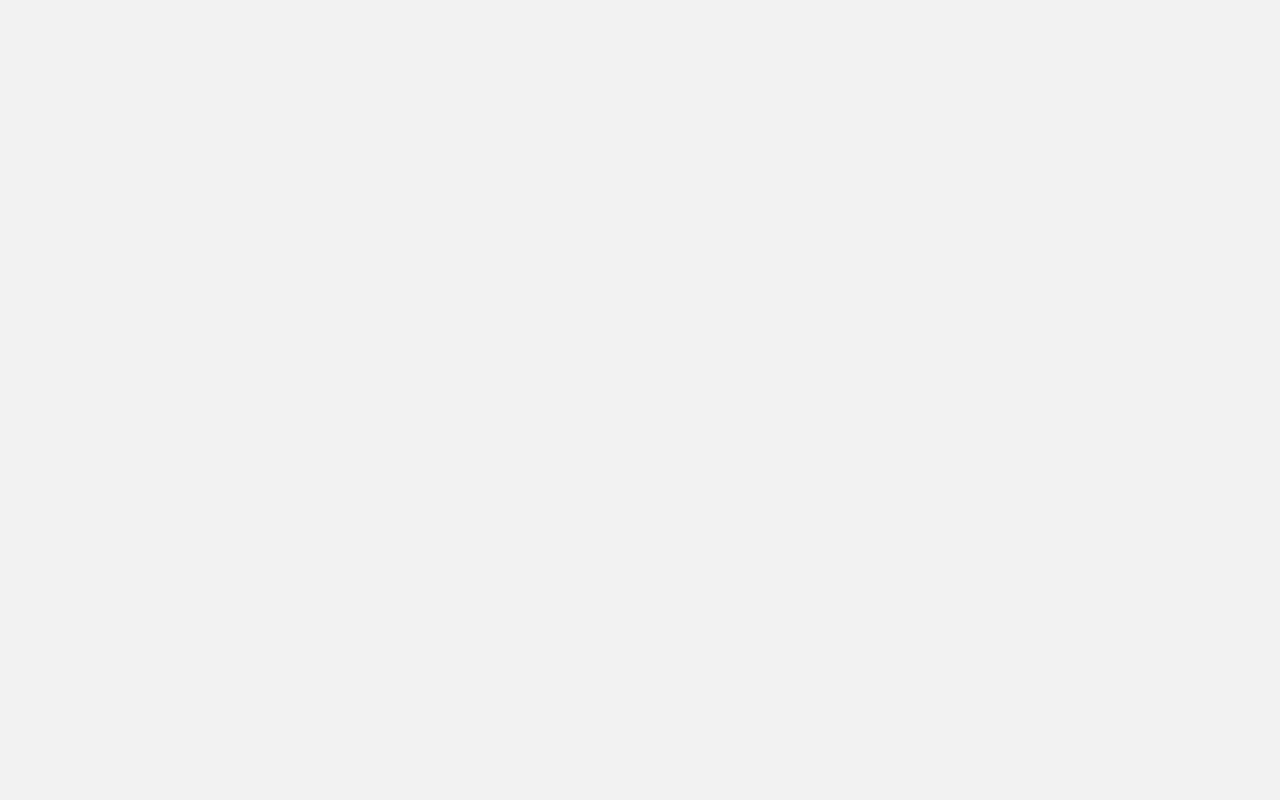
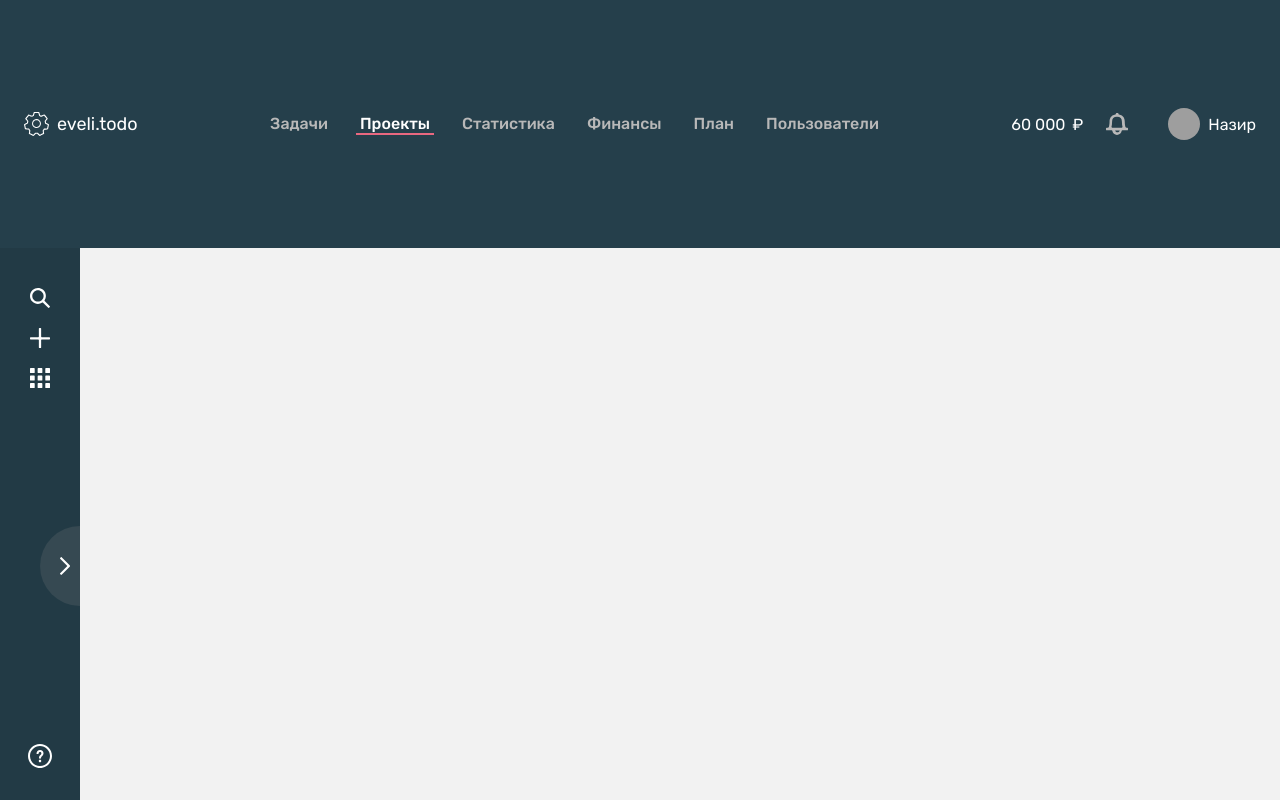
Before and after one commit to K-Real-Mh/Kanban, a React (Vite) app: page / in a window 1280 px wide. Built offline with nearby package versions, Linux system fonts and the light colour scheme; grey boxes are pictures that could not be loaded.

Commit message:
feat: add new components

```diff
--- a/src/App.jsx
+++ b/src/App.jsx
@@ -1,10 +1,12 @@
 import s from './App.module.scss';
+import Header from './components/Header/Header';
+import Sidebar from './components/Sidebar/Sidebar.jsx';
 
 function App() {
   return (
     <div className={s.App}>
-        <header className={s.App__header}></header>
-        <aside className={s.App__sidebar}></aside>
+        <Header className={s.App__header} />
+        <Sidebar className={s.App__sidebar} />
         <main className={s.App__main}></main>
     </div>
   )
```
